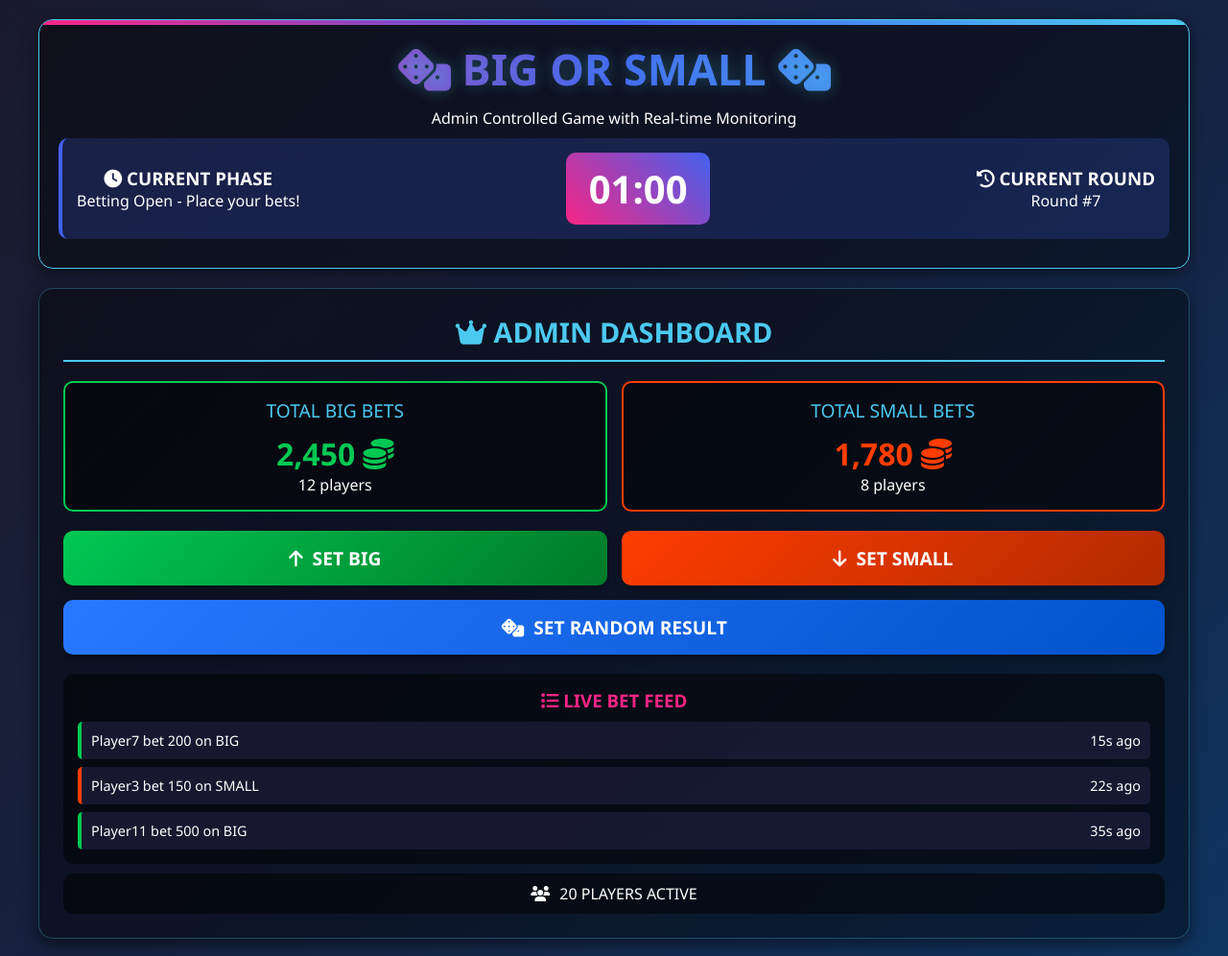
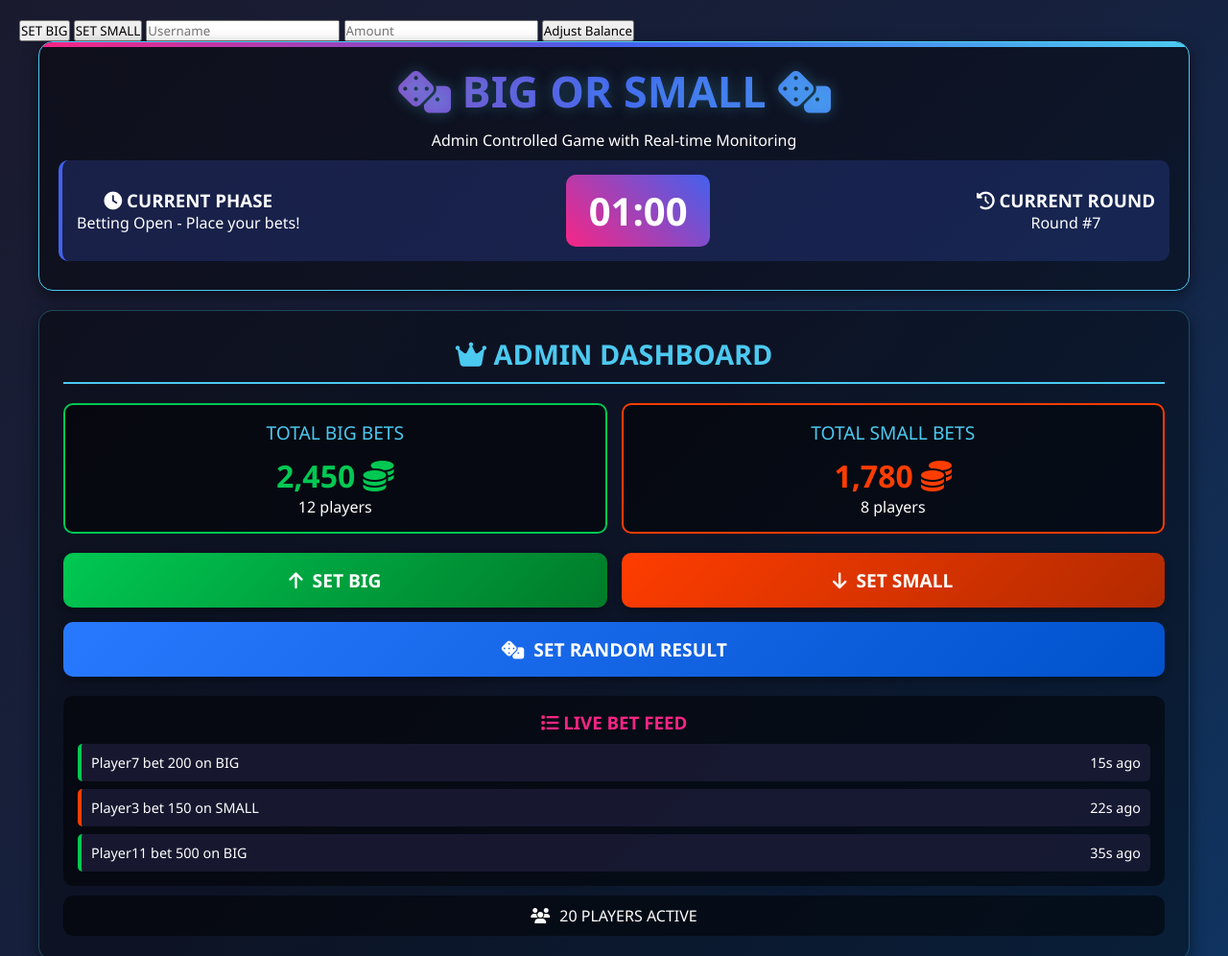
Before and after one commit to viky8700/big-small-game, a website: page public/admin.html in a window 1280 px wide. Shown: the top 996 px of the page at 96% size. Drawn offline with nearby package versions, Linux system fonts and the light colour scheme; no server answers.

Commit message:
Update admin.html

```diff
--- a/public/admin.html
+++ b/public/admin.html
@@ -1,4 +1,21 @@
-<!DOCTYPE html>
+
+<div id="adminControls">
+  <button onclick="setResult('big')">SET BIG</button>
+  <button onclick="setResult('small')">SET SMALL</button>
+  <input type="text" id="adjustUser" placeholder="Username">
+  <input type="number" id="adjustAmount" placeholder="Amount">
+  <button onclick="adjustBalance()">Adjust Balance</button>
+</div>
+
+<script>
+  function adjustBalance() {
+    socket.emit('adminAction', {
+      action: 'adjustBalance',
+      targetUser: document.getElementById('adjustUser').value,
+      amount: parseInt(document.getElementById('adjustAmount').value)
+    });
+  }
+</script><!DOCTYPE html>
 <html lang="en">
 <head>
     <meta charset="UTF-8">
```
